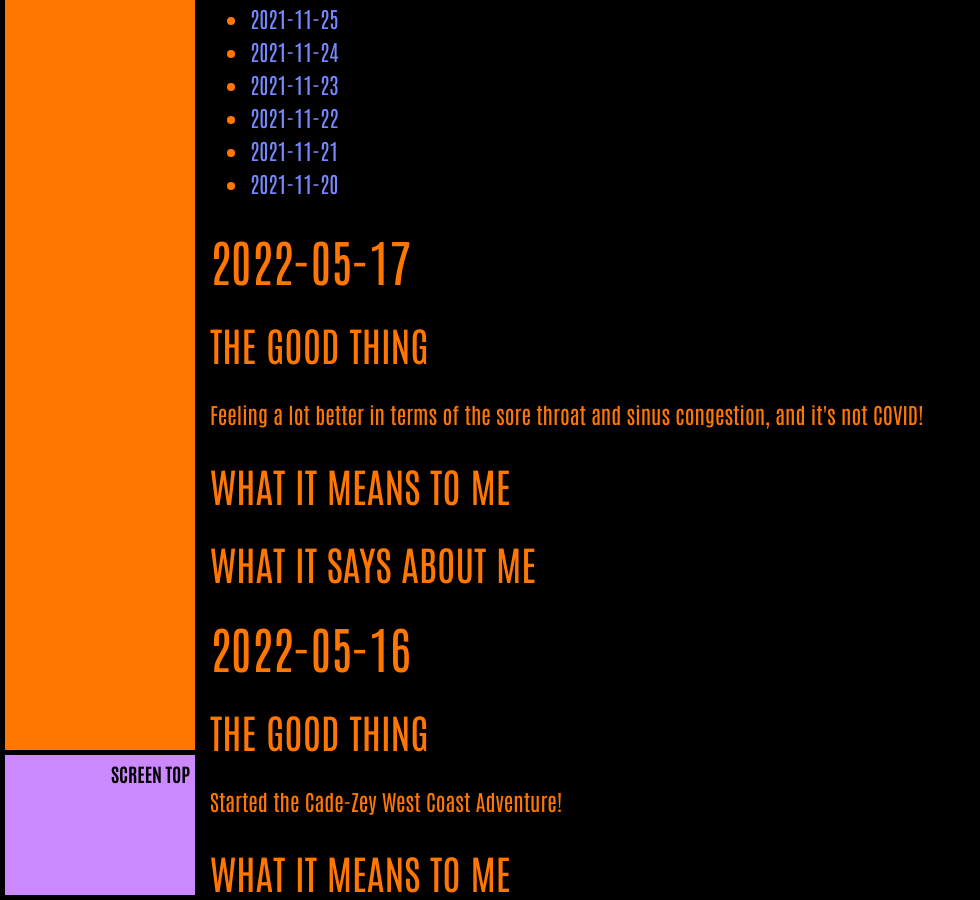
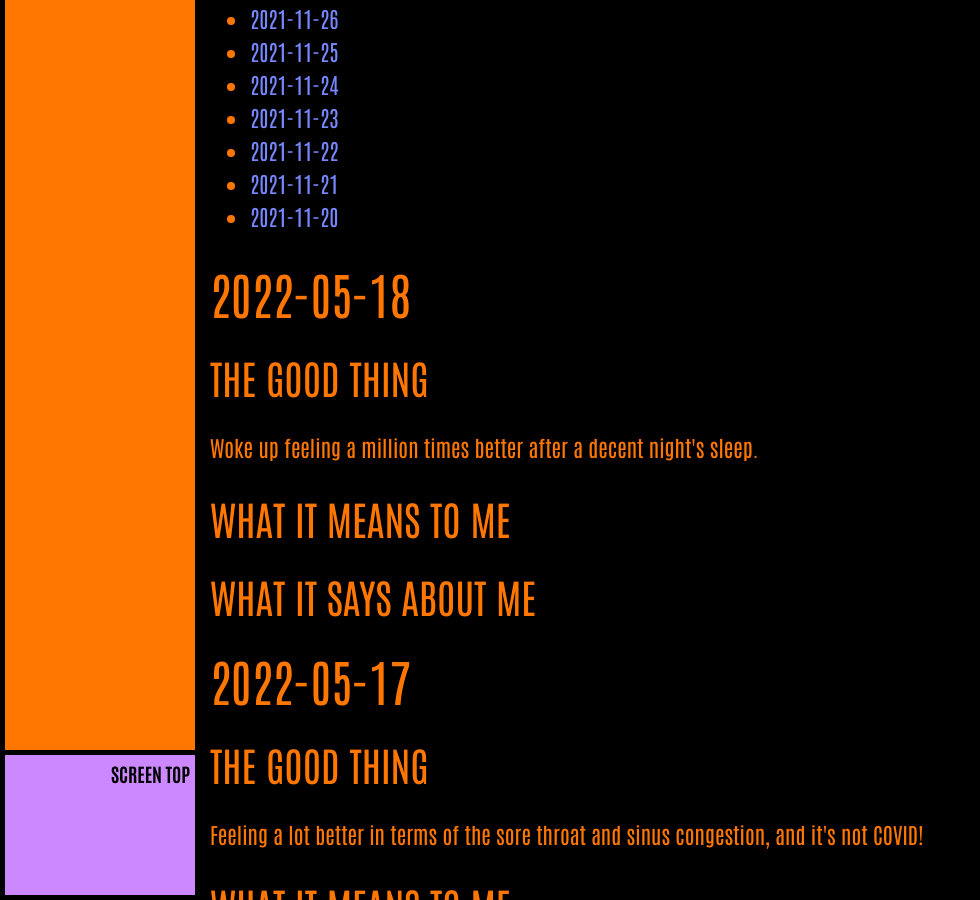
Before and after one commit to ArthurZey/arthurzey.github.io, a Jekyll site: the page built from _pages/one-good-thing.md, in a window 1280 px wide and 900 px high, scrolled down 3817 px. Shown: the whole window, without its empty margins (0-980 px from the left). Built offline with Jekyll 4.4.1, drawn with Linux system fonts in a browser that asks for light colours; some of the changed text lies outside the part shown.

Commit message:
added stub for 2022-05-18

```diff
--- a/_pages/one-good-thing.md
+++ b/_pages/one-good-thing.md
@@ -12,6 +12,15 @@
 * TOC
 {:toc}
 {::options toc_levels="2" /}
+
+## 2022-05-18
+### The Good Thing
+Woke up feeling a million times better after a decent night's sleep.
+### What It Means to Me
+
+### What It Says about Me
+
+
 
 ## 2022-05-17
 ### The Good Thing
```
Also changed, not shown: other parts of _pages/one-good-thing.md (+1 -1 lines).
